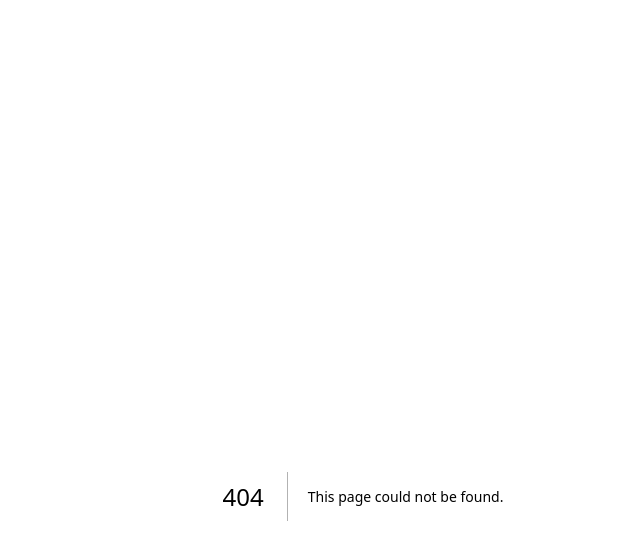
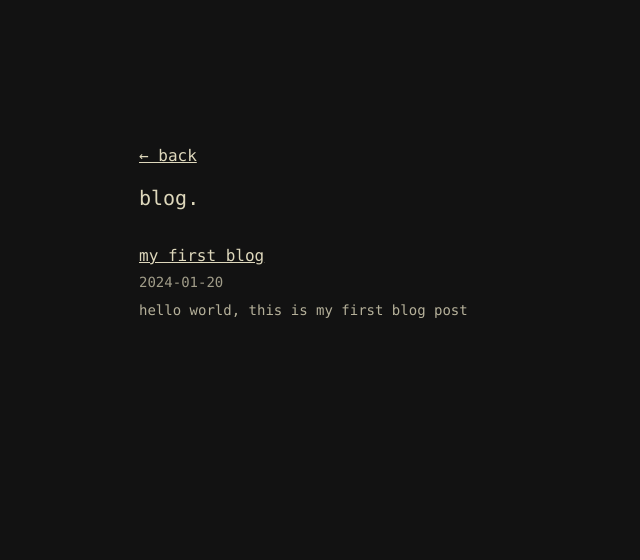
Before and after one commit to axdrsh/www, a Next.js app: page /blog in a window 1280 px wide. Before the commit this address had no page. Shown: the top 560 px of the page, without its empty margins (277-917 px from the left). Built offline with nearby package versions, Linux system fonts and the light colour scheme.

Commit message:
added blog

```diff
--- /dev/null
+++ b/src/app/blog/my-first-blog/page.tsx
@@ -0,0 +1,37 @@
+import Link from "next/link";
+
+export default function BlogPost() {
+  return (
+    <main className="max-w-xl mx-auto px-4 py-12 space-y-6 font-mono">
+      <div className="space-y-4">
+        <Link href="/blog" className="underline hover:text-gray-300">
+          ← back to blog
+        </Link>
+        <div className="space-y-2">
+          <h1 className="text-xl">my first blog</h1>
+          <time className="text-sm opacity-70">january 20, 2024</time>
+        </div>
+      </div>
+
+      <article className="space-y-4 text-sm leading-relaxed">
+        <p>
+          hello world, this is my first blog post.
+        </p>
+
+        <p>
+          i'm still figuring out what i want to write about here. probably
+          a mix of technical stuff, thoughts on projects i'm working on,
+          and random observations.
+        </p>
+
+        <p>
+          for now, this is just a test to make sure everything works.
+        </p>
+
+        <p>
+          more to come soon.
+        </p>
+      </article>
+    </main>
+  );
+}
--- /dev/null
+++ b/src/app/blog/page.tsx
@@ -0,0 +1,49 @@
+import Link from "next/link";
+
+interface BlogPost {
+  slug: string;
+  title: string;
+  date: string;
+  description: string;
+}
+
+const blogPosts: BlogPost[] = [
+  {
+    slug: "my-first-blog",
+    title: "my first blog",
+    date: "2024-01-20",
+    description: "hello world, this is my first blog post"
+  }
+];
+
+export default function Blog() {
+  return (
+    <main className="max-w-xl mx-auto px-4 py-12 space-y-8 font-mono">
+      <div className="space-y-4">
+        <Link href="/" className="underline hover:text-gray-300">
+          ← back
+        </Link>
+        <h1 className="text-xl">blog.</h1>
+      </div>
+
+      <div className="space-y-6">
+        {blogPosts.map((post) => (
+          <article key={post.slug} className="space-y-2">
+            <div className="flex flex-col gap-1">
+              <Link
+                href={`/blog/${post.slug}`}
+                className="underline hover:text-gray-300"
+              >
+                {post.title}
+              </Link>
+              <time className="text-sm opacity-70">{post.date}</time>
+            </div>
+            <p className="text-sm opacity-80">
+              {post.description}
+            </p>
+          </article>
+        ))}
+      </div>
+    </main>
+  );
+}
--- a/src/app/globals.css
+++ b/src/app/globals.css
@@ -7,4 +7,6 @@ body {
     "DejaVu Sans Mono", "Bitstream Vera Sans Mono", "Courier New", monospace;
   -webkit-font-smoothing: antialiased;
   -moz-osx-font-smoothing: grayscale;
+  background-color: #121212;
+  color: #ded8bc;
 }
--- a/src/app/page.tsx
+++ b/src/app/page.tsx
@@ -21,22 +21,22 @@ export default function Page() {
         <br/>
         <a
           href="https://x.com/axdrsh"
-          className="underline hover:text-gray-600 inline-flex items-center"
+          className="underline hover:text-gray-300 inline-flex items-center"
         >
           x
            <ExternalLink className="w-3 h-3 ml-0.5" />
         </a>{" "}
         <a
           href="https://github.com/axdrsh"
-          className="underline hover:text-gray-600 inline-flex items-center"
+          className="underline hover:text-gray-300 inline-flex items-center"
         >
           github
          <ExternalLink className="w-3 h-3 ml-0.5" />
         </a>
         {" "}
         <a
-          href="/"
-          className="underline hover:text-gray-600 inline-flex items-center"
+          href="/blog"
+          className="underline hover:text-gray-300 inline-flex items-center"
         >
           blog
          <ExternalLink className="w-3 h-3 ml-0.5" />
```
